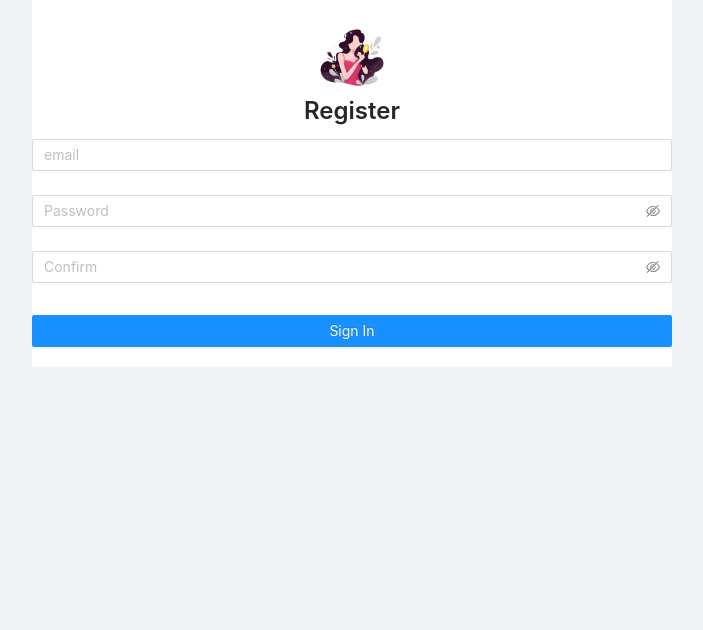
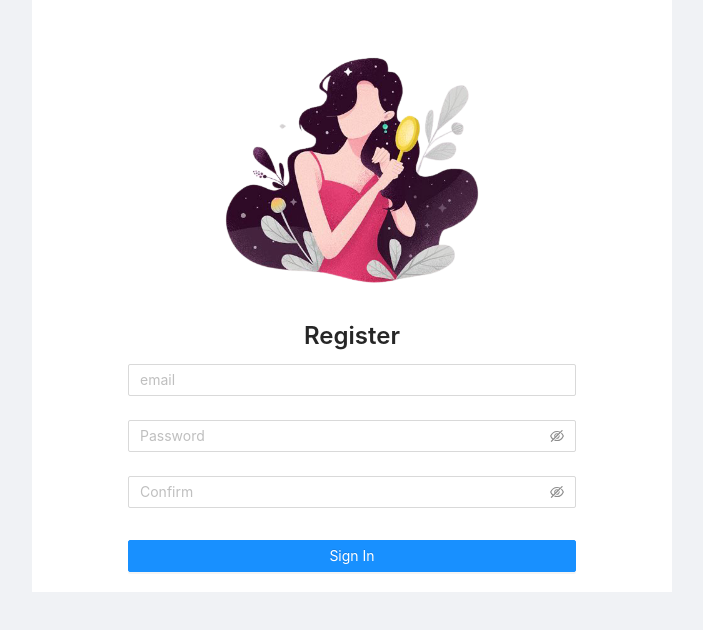
Before and after one commit to 61010822/dechosanpe-web, a React (Create React App) app: page /register in a window 1280 px wide. Shown: the top 630 px of the page, without its empty margins (288-991 px from the left). Built offline with nearby package versions, Linux system fonts and the light colour scheme; no server answers.

Commit message:
💫edit reg

```diff
--- a/src/screens/MainScreen/HomeScreen.js
+++ b/src/screens/MainScreen/HomeScreen.js
@@ -22,7 +22,7 @@ export default function HomeScreen () {
     color: '#fff',
     lineHeight: '160px',
     textAlign: 'center',
-    background: '#364d79',
+    background: '#364d79', //สีพื้นหลังโฆษณา
   }
 
   const [cosmetics, setCosmetics] = useState({})
--- a/src/screens/RegisterScreen.js
+++ b/src/screens/RegisterScreen.js
@@ -97,10 +97,10 @@ export default function RegisterScreen () {
     <Layout style={{ minHeight: '100vh' }}>
       <Row justify="center">
         <Col style={{ background: 'white', padding: '20px' }} xs={24} md={12}>
-            <Image width={100} preview={false} src={require('../assets/img/logo.png').default} />
+            <Image width={400} preview={false} src={require('../assets/img/logo.png').default} />
             <Title level={3}>Register</Title>
-            <Content style={{ textAlign: 'left' }}>
-              <Space direction="vertical" style={{ width: '100%'}}>
+            <Content style={{ textAlign: 'center' }}>
+              <Space direction="vertical" style={{ width: '70%'}}>
                 <Form form={form}>
                   <Form.Item name="email" validateStatus={emailError.error} help={emailError.msg}>
                     <Input placeholder="email" />
```
